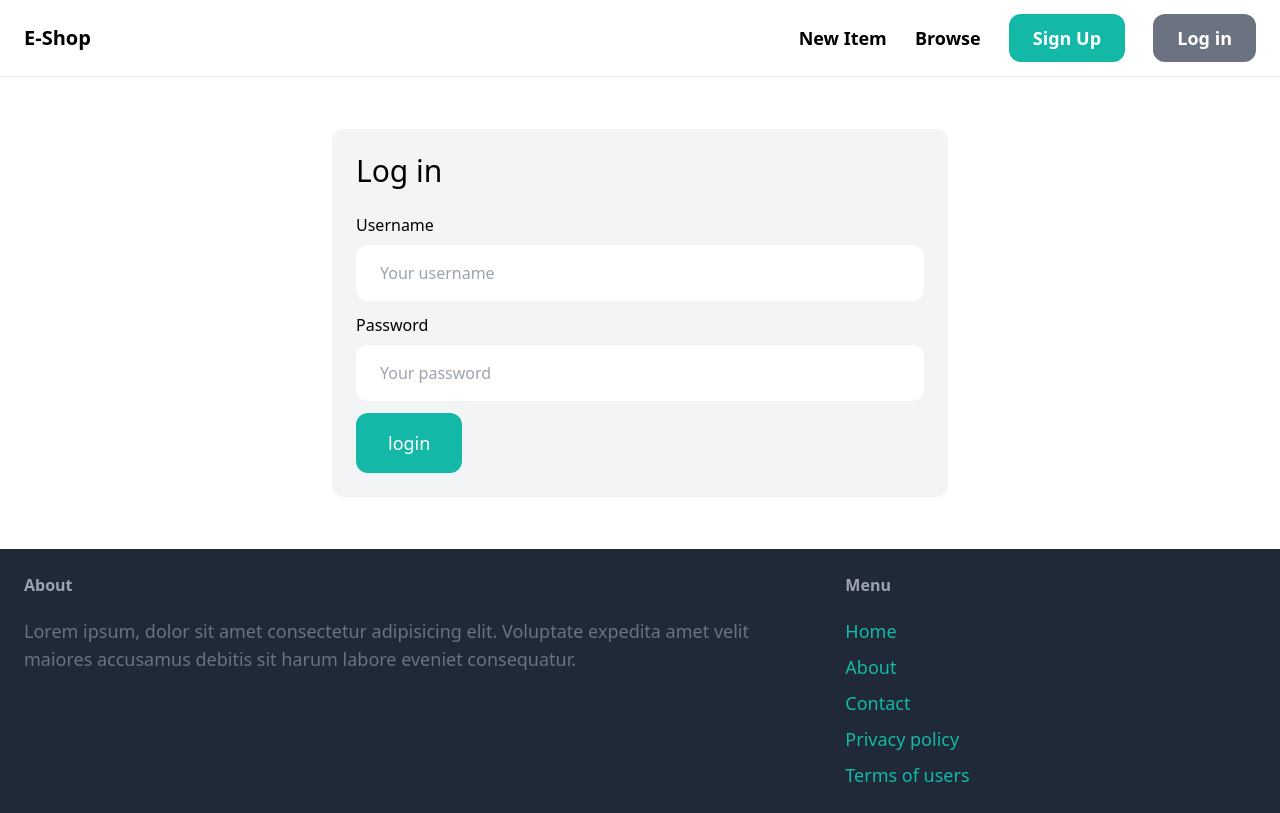
After one commit to ShahinurAlamBhuiyan/e-shop, a Django app: page /login/ in a window 1280 px wide. The commit adds this page. Run offline with Django 4.2, Linux system fonts and the light colour scheme; some libraries are stand-ins or nearby versions.

Commit message:
complete funcional login page

```diff
--- a/eshop/core/forms.py
+++ b/eshop/core/forms.py
@@ -1,6 +1,16 @@
 from django import forms
-from django.contrib.auth.forms import UserCreationForm
+from django.contrib.auth.forms import UserCreationForm, AuthenticationForm
 from django.contrib.auth.models import User
+
+class LoginForm(AuthenticationForm):
+    username = forms.CharField(widget=forms.TextInput(attrs={
+        'placeholder': 'Your username',
+        'class':'w-full py-4 px-6 rounded-xl'
+    }))
+    password = forms.CharField(widget=forms.PasswordInput(attrs={
+        'placeholder': 'Your password',
+        'class':'w-full py-4 px-6 rounded-xl'
+    }))
 
 class SignUpForm(UserCreationForm):
     class Meta:
--- a/eshop/core/templates/core/base.html
+++ b/eshop/core/templates/core/base.html
@@ -17,7 +17,7 @@
 
             <a href="{% url 'core:signup' %}" class="px-6 py-3 text-lg font-semibold bg-teal-500 text-white rounded-xl hover:bg-teal-700">Sign
                 Up</a>
-            <a href="#" class="px-6 py-3 text-lg font-semibold bg-gray-500 text-white rounded-xl hover:bg-gray-700">Log
+            <a href="{% url 'core:login' %}" class="px-6 py-3 text-lg font-semibold bg-gray-500 text-white rounded-xl hover:bg-gray-700">Log
                 in</a>
         </div>
     </nav>
--- /dev/null
+++ b/eshop/core/templates/core/login.html
@@ -0,0 +1,36 @@
+{% extends 'core/base.html' %}
+
+{% block title %}Sign up{% endblock %}
+
+{% block content %}
+    <div class="w-1/2 my-6 mx-auto p-6 bg-gray-100 rounded-xl">
+        <h1 class="mb-6 text-3xl">Log in</h1>
+
+        <form action="." method="post">
+            {% csrf_token %}
+
+            <div class="mb-3">
+                <label class="inline-block mb-2">Username</label><br>
+                {{ form.username }}
+            </div>
+            <div class="mb-3">
+                <label class="inline-block mb-2">Password</label><br>
+                {{ form.password }}
+            </div>
+
+
+            {% if form.errors or form.none_field_errors %}
+                <div class="mb-3 p-6 bg-red-100 rounded-xl">
+                    {% for field in form %}
+                        {{ field.errors }}
+                    {% endfor %}
+                </div>
+            {% endif %}
+
+            <button class="py-4 px-8 text-lg bg-teal-500 hover:bg-teal-700 rounded-xl text-white">
+                login
+            </button>
+
+        </form>
+    </div>
+{% endblock %}
--- a/eshop/core/urls.py
+++ b/eshop/core/urls.py
@@ -1,11 +1,14 @@
 from django.urls import path
+from django.contrib.auth import views as auth_views
 
 from .import views
+from .forms import LoginForm
 
 app_name = 'core'
 
 urlpatterns=[
     path('', views.index, name='index'),
     path('contact/', views.contact,name='contact'),
-    path('signup/', views.signup, name='signup')
+    path('signup/', views.signup, name='signup'),
+    path('login/', auth_views.LoginView.as_view(template_name='core/login.html', authentication_form=LoginForm), name='login'),
 ]
```
Also changed, not shown: eshop/db.sqlite3.
